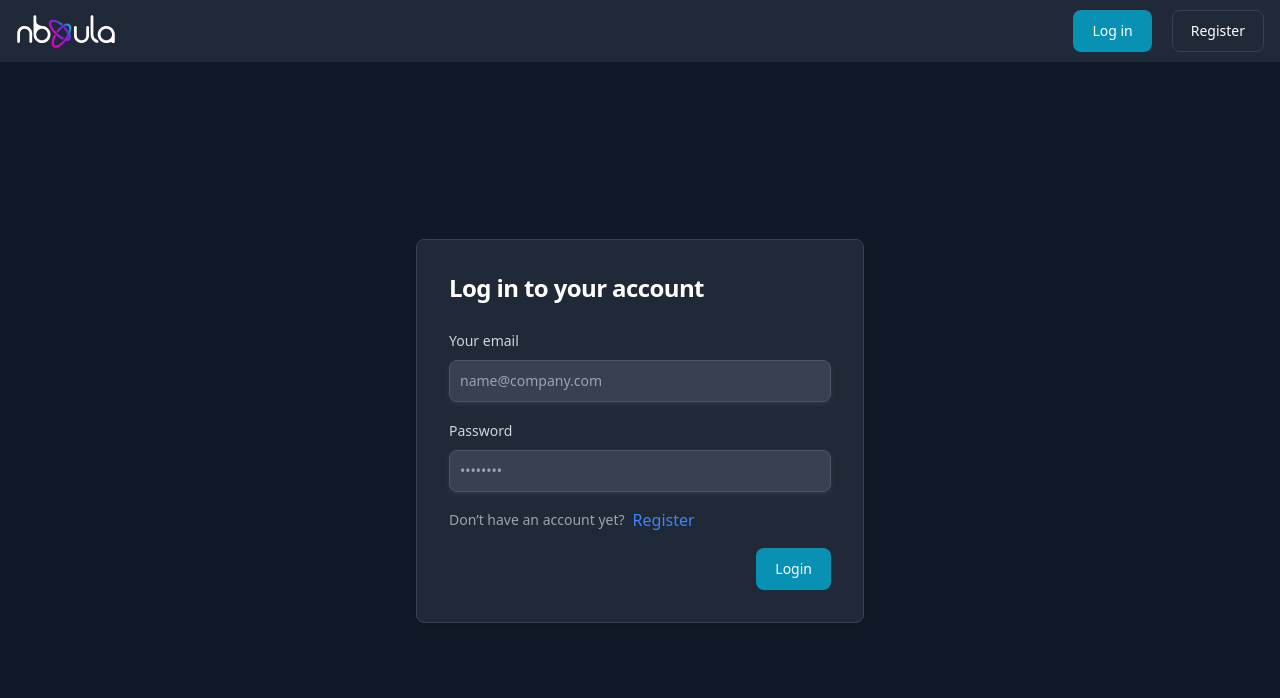
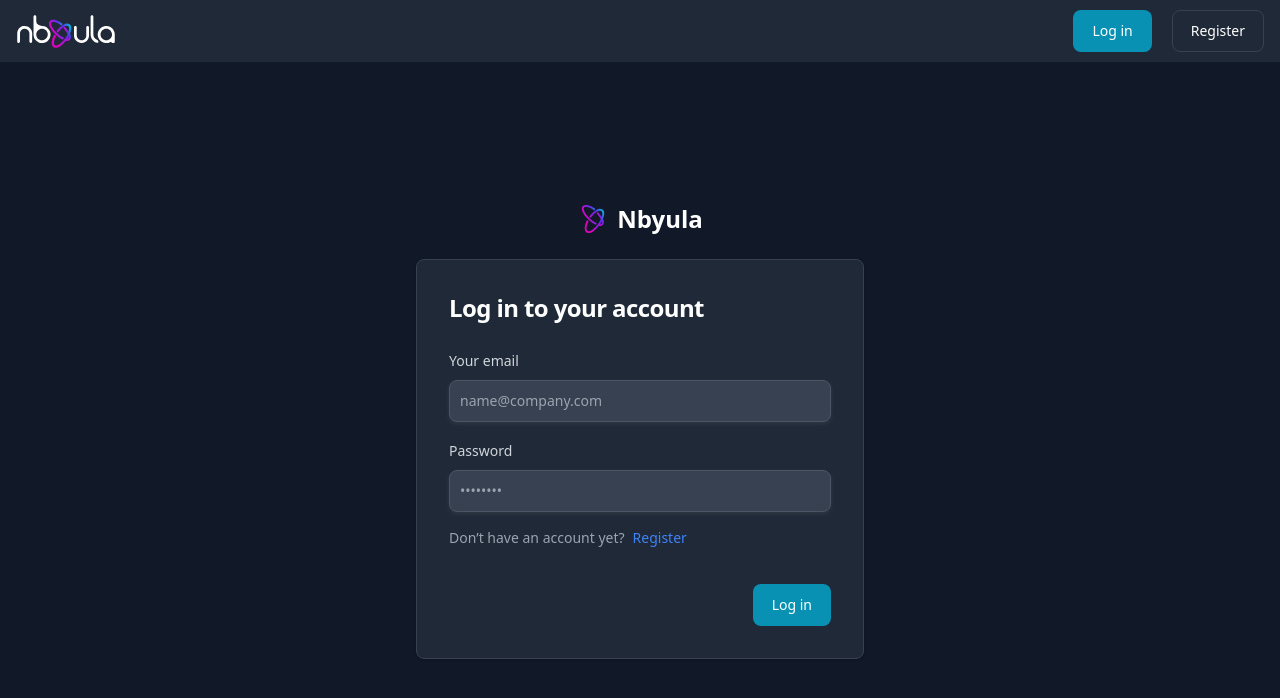
Before and after one commit to louiskyoung/react-nbyula-terraformers-client, a React (Create React App) app: page /login in a window 1280 px wide. Shown: the top 698 px of the page. Built offline with nearby package versions, Linux system fonts and the light colour scheme; no server answers.

Commit message:
Add login flow

```diff
--- a/src/modules/auth/Login.js
+++ b/src/modules/auth/Login.js
@@ -1,15 +1,51 @@
-import { Link } from 'react-router-dom';
+import React from 'react';
+import { Link, useNavigate } from 'react-router-dom';
 import { Label, TextInput, Button } from 'flowbite-react';
+import { useDispatch } from 'react-redux';
+
+import { login } from './authSlice';
+
+import logo from '../../styles/logo-small.svg';
 
 function Login() {
+  const dispatch = useDispatch();
+  const navigate = useNavigate();
+  const [loginForm, setLoginForm] = React.useState({
+    email: '',
+    password: '',
+  });
+  const isValid = loginForm.email && loginForm.password;
+
+  function handleChange(e, field) {
+    setLoginForm({
+      ...loginForm,
+      [field]: e.target.value,
+    });
+  }
+
+  function handleSubmit(e) {
+    e.preventDefault();
+    dispatch(login(loginForm))
+      .unwrap()
+      .then(() => {
+        navigate('/');
+      });
+  }
   return (
     <section className="flex flex-col items-center justify-center px-6 py-8 mx-auto min-h-[calc(100vh-62px)] lg:py-0">
+      <Link
+        to="/"
+        className="flex items-center mb-6 text-2xl font-semibold text-gray-900 dark:text-white"
+      >
+        <img className="w-8 h-8 mr-2" src={logo} alt="logo" />
+        Nbyula
+      </Link>
       <div className="w-full bg-white rounded-lg shadow dark:border md:mt-0 sm:max-w-md xl:p-0 dark:bg-gray-800 dark:border-gray-700">
         <div className="p-6 space-y-4 md:space-y-6 sm:p-8">
           <h1 className="text-xl font-bold leading-tight tracking-tight text-gray-900 md:text-2xl dark:text-white">
             Log in to your account
           </h1>
-          <form className="flex flex-col gap-4">
+          <form className="flex flex-col gap-4" onSubmit={handleSubmit}>
             <div>
               <div className="mb-2 block">
                 <Label htmlFor="email" value="Your email" />
@@ -18,6 +54,8 @@ function Login() {
                 id="email"
                 type="email"
                 placeholder="name@company.com"
+                value={loginForm.email}
+                onChange={(e) => handleChange(e, 'email')}
                 required={true}
                 shadow={true}
               />
@@ -30,23 +68,25 @@ function Login() {
                 id="password"
                 type="password"
                 placeholder="••••••••"
+                value={loginForm.password}
+                onChange={(e) => handleChange(e, 'password')}
                 required={true}
                 shadow={true}
               />
             </div>
             <div className="flex items-center gap-2">
-              <p class="text-sm font-light text-gray-500 dark:text-gray-400">
+              <p className="text-sm font-light text-gray-500 dark:text-gray-400">
                 Don’t have an account yet?{' '}
               </p>
               <Link
                 to="/register"
-                className="text-blue-600 hover:underline dark:text-blue-500"
+                className="text-sm text-blue-600 hover:underline dark:text-blue-500"
               >
                 Register
               </Link>
             </div>
-            <div className="flex justify-end">
-              <Button type="submit">Login</Button>
+            <div className="flex justify-end mt-5">
+              <Button type="submit">Log in</Button>
             </div>
           </form>
         </div>
--- a/src/modules/auth/authSlice.js
+++ b/src/modules/auth/authSlice.js
@@ -7,6 +7,11 @@ const initialState = {
 
 export const register = createAsyncThunk('auth/register', async (data) => {
   const response = await apiService.post('/register', data);
+  return response.data;
+});
+
+export const login = createAsyncThunk('auth/login', async (data) => {
+  const response = await apiService.post('/login', data);
   return response.data;
 });
 
@@ -29,6 +34,10 @@ export const authSlice = createSlice({
       state.user = payload;
       localStorage.token = payload.token;
     });
+    builder.addCase(login.fulfilled, (state, { payload }) => {
+      state.user = payload;
+      localStorage.token = payload.token;
+    });
     builder.addCase(getUserInfo.fulfilled, (state, { payload }) => {
       state.user = payload;
     });
```
